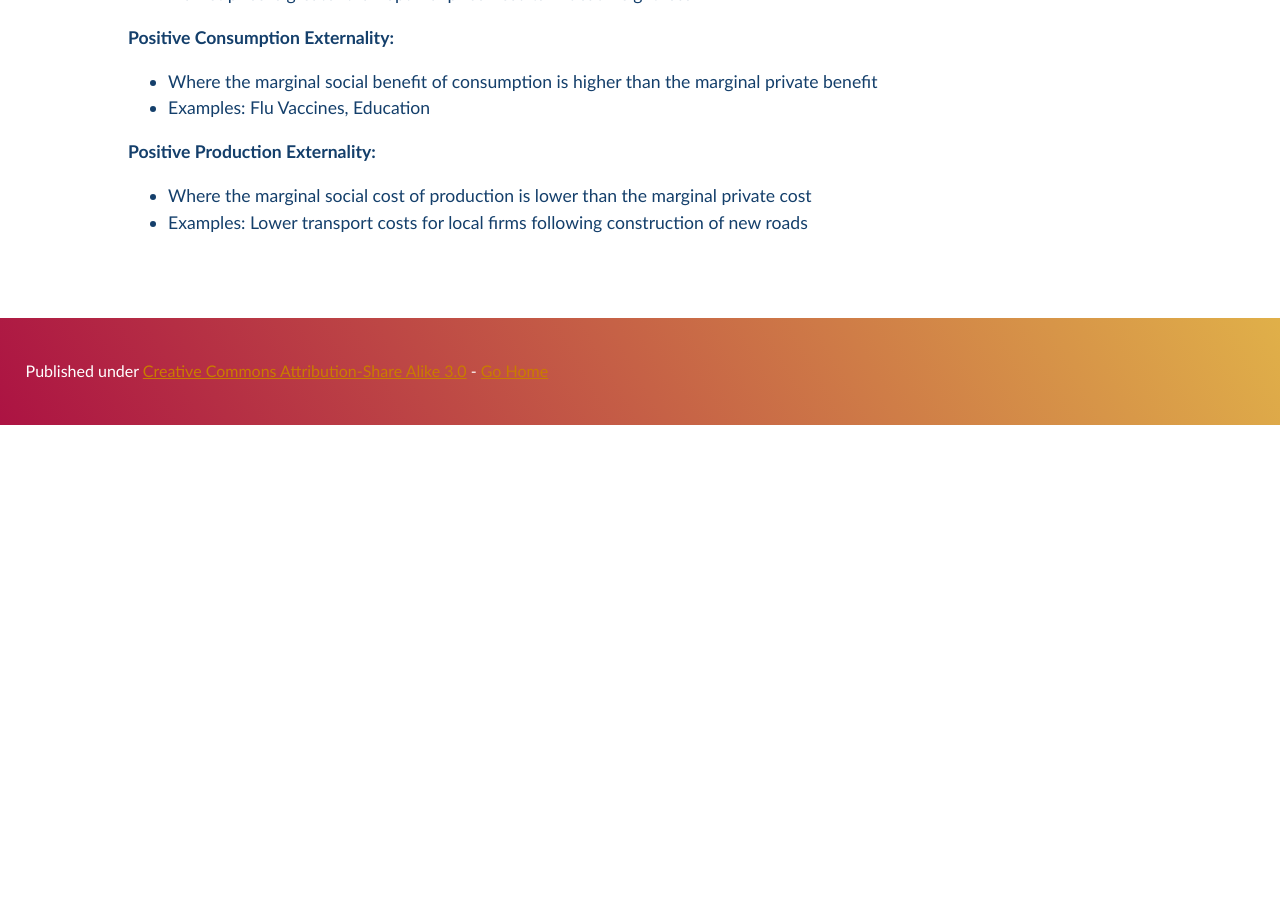
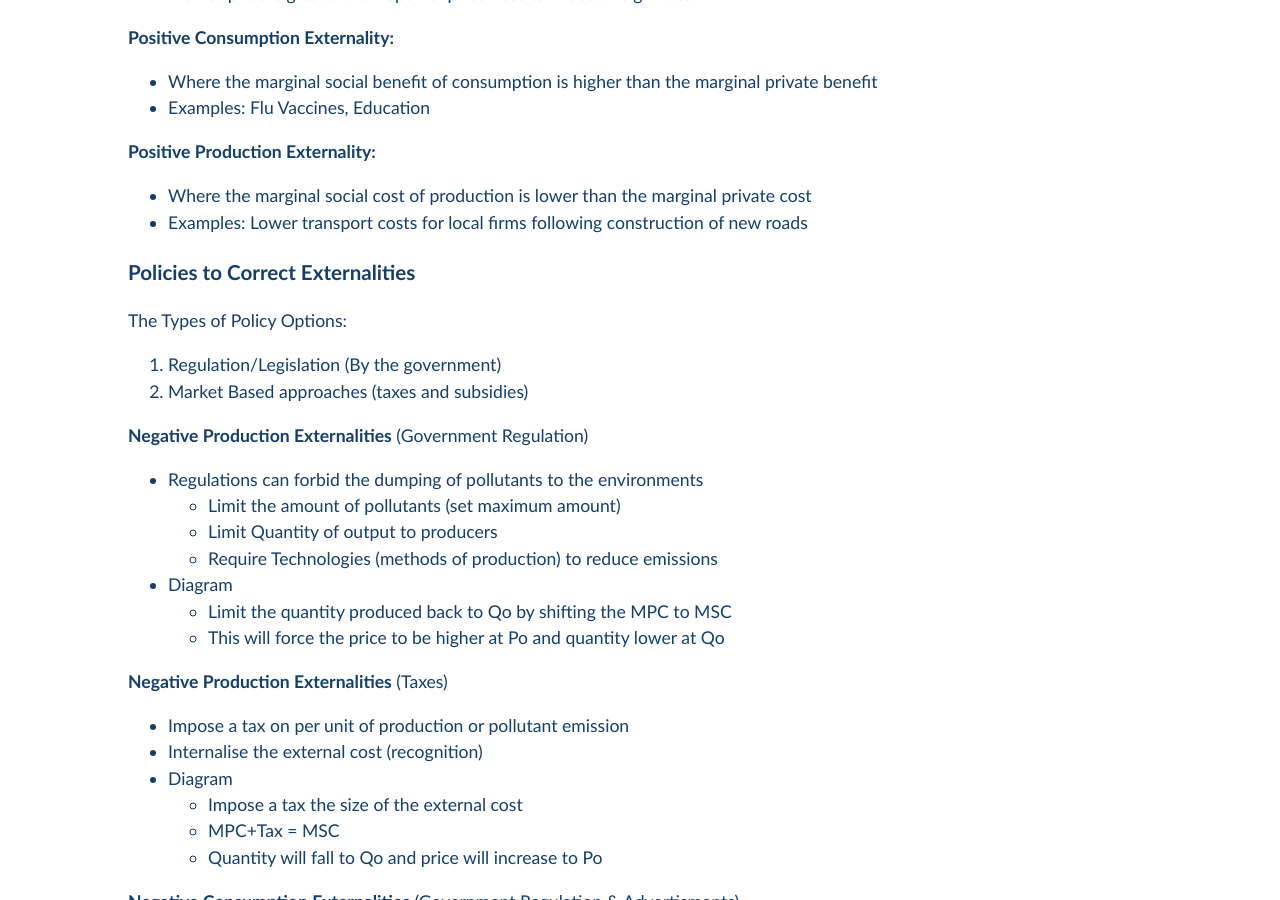
Before and after one commit to Pi-thagoras/the-chicken-pen, a Jekyll site: the page built from Market-Failure.md, in a window 1280 px wide and 900 px high, scrolled down 3003 px. Built offline with Jekyll 4.4.1, drawn with Linux system fonts in a browser that asks for light colours; before the commit the page ends 3428 px from its top, so only the background shows below that; some of the changed text lies outside the part shown.

Commit message:
vault backup: 2023-05-02 18:00:01

```diff
--- a/Market-Failure.md
+++ b/Market-Failure.md
@@ -110,3 +110,41 @@ Results in deadweight loss
 **Positive Production Externality:**
 -   Where the marginal social cost of production is lower than the marginal private cost
 -   Examples: Lower transport costs for local firms following construction of new roads
+
+
+
+### Policies to Correct Externalities
+
+The Types of Policy Options:
+1. Regulation/Legislation (By the government)
+2. Market Based approaches (taxes and subsidies)
+
+**Negative Production Externalities** (Government Regulation)
+-   Regulations can forbid the dumping of pollutants to the environments
+	-   Limit the amount of pollutants (set maximum amount)
+	-   Limit Quantity of output to producers
+	-   Require Technologies (methods of production) to reduce emissions
+-   Diagram
+	-   Limit the quantity produced back to Qo by shifting the MPC to MSC
+	-   This will force the price to be higher at Po and quantity lower at Qo
+
+**Negative Production Externalities** (Taxes)
+-   Impose a tax on per unit of production or pollutant emission
+-   Internalise the external cost (recognition)
+-   Diagram
+	-   Impose a tax the size of the external cost
+	-   MPC+Tax = MSC
+	-   Quantity will fall to Qo and price will increase to Po
+
+**Negative Consumption Externalities** (Government Regulation & Advertisments)
+-   Prevent consumer activities e.g. Legal restrictions in smoking (public spaces)
+-   Diagram
+	-   Reduces demand towards MSB
+	-   Quantity lowered to Qo and price lowered to Po
+
+**Negative Consumption Externalities** (Taxes)
+-   Impose a tax the size of the external cost
+-   The impact of the tax is passed onto consumers as a higher price they now have to burden.
+-   Diagram
+	-   MPC+Tax = MSC
+	-   Quantity will fall to Qo and price will increase to Pc
```
Also changed, not shown: Economics-Notes.md (+1 -1 lines).
